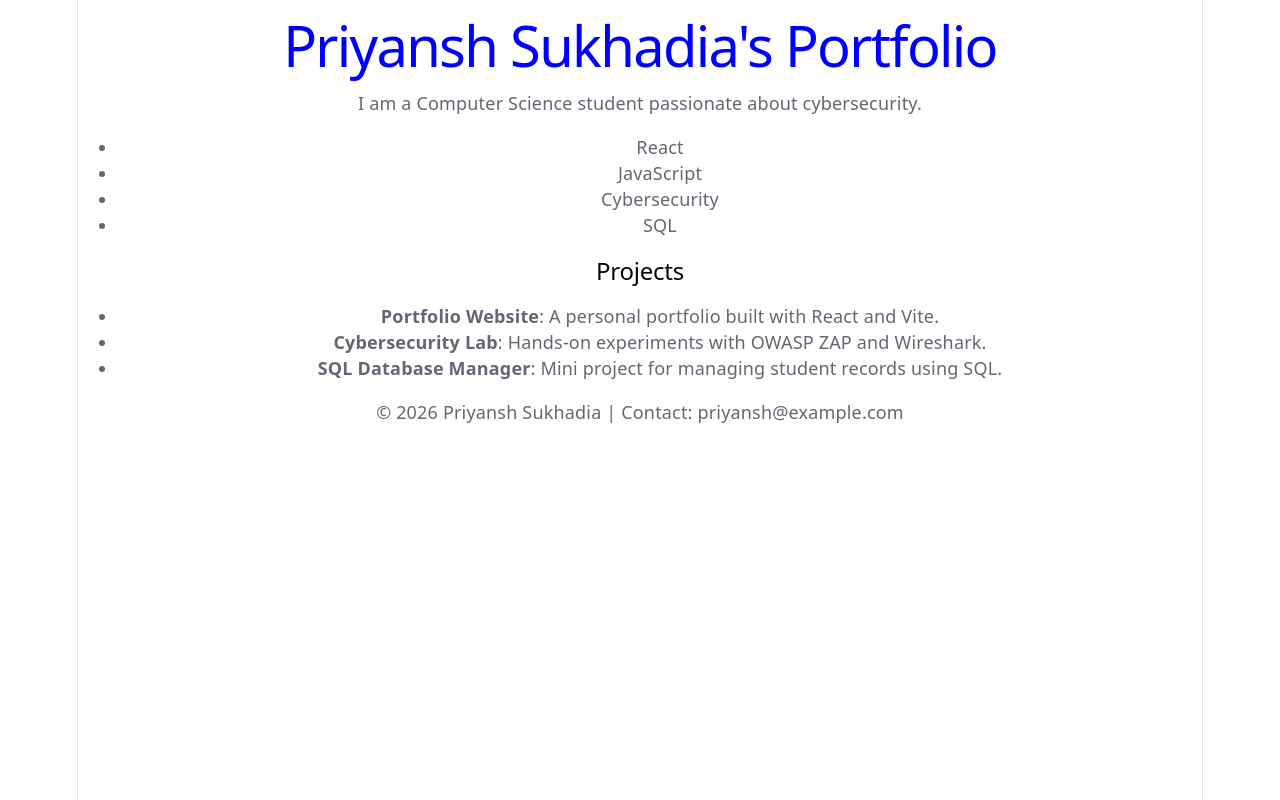
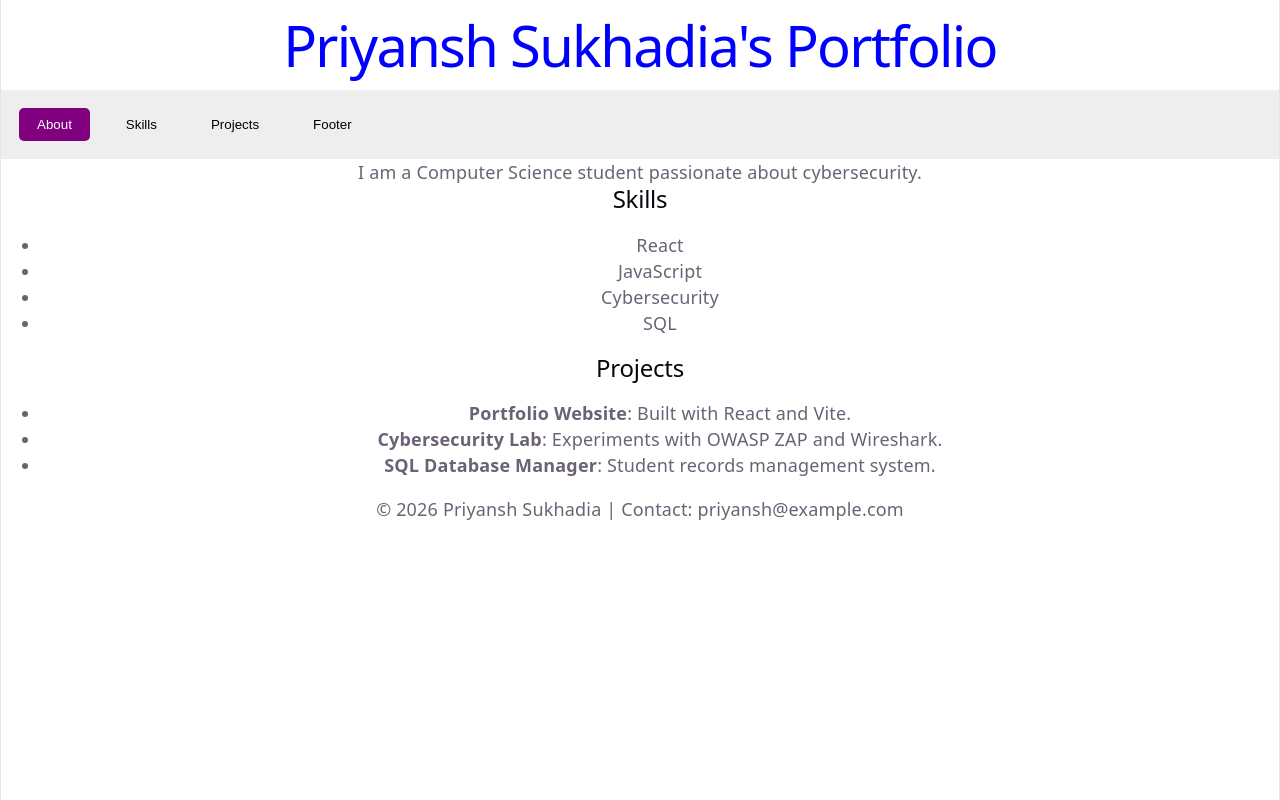
Before and after one commit to priyansh2412/portfolio-24cs096, a React (Vite) app: page / in a window 1280 px wide. Built offline with nearby package versions, Linux system fonts and the light colour scheme.

Commit message:
Updated components with added navbar

```diff
--- a/src/App.jsx
+++ b/src/App.jsx
@@ -1,4 +1,5 @@
 import Header from "./components/Header";
+import NavBar from "./components/NavBar";
 import About from "./components/About";
 import Skills from "./components/Skills";
 import Projects from "./components/Projects";
@@ -10,6 +11,7 @@ function App() {
   return (
     <div>
       <Header name="Priyansh Sukhadia" themeColor="purple" />
+      <NavBar />
       <About />
       <Skills skillList={skills} />
       <Projects />
--- a/src/components/About.jsx
+++ b/src/components/About.jsx
@@ -1,4 +1,4 @@
 function About() {
-  return <p>I am a Computer Science student passionate about cybersecurity.</p>;
+  return <section id="about"><p>I am a Computer Science student passionate about cybersecurity.</p></section>;
 }
 export default About;
--- a/src/components/Footer.jsx
+++ b/src/components/Footer.jsx
@@ -1,4 +1,4 @@
 function Footer() {
-  return <footer>© 2026 Priyansh Sukhadia | Contact: priyansh@example.com</footer>;
+  return <footer id="footer">© 2026 Priyansh Sukhadia | Contact: priyansh@example.com</footer>;
 }
 export default Footer;
--- /dev/null
+++ b/src/components/NavBar.jsx
@@ -0,0 +1,33 @@
+import { useState } from "react";
+
+function NavBar() {
+  const [active, setActive] = useState("about");
+
+  const handleClick = (section) => {
+    setActive(section);
+    document.getElementById(section).scrollIntoView({ behavior: "smooth" });
+  };
+
+  return (
+    <nav style={{ display: "flex", gap: "1rem", padding: "1rem", background: "#eee" }}>
+      {["about", "skills", "projects", "footer"].map((section) => (
+        <button
+          key={section}
+          onClick={() => handleClick(section)}
+          style={{
+            background: active === section ? "purple" : "transparent",
+            color: active === section ? "white" : "black",
+            border: "none",
+            padding: "0.5rem 1rem",
+            cursor: "pointer",
+            borderRadius: "5px"
+          }}
+        >
+          {section.charAt(0).toUpperCase() + section.slice(1)}
+        </button>
+      ))}
+    </nav>
+  );
+}
+
+export default NavBar;
--- a/src/components/Projects.jsx
+++ b/src/components/Projects.jsx
@@ -1,22 +1,19 @@
 function Projects() {
   const projects = [
-    { title: "Portfolio Website", description: "A personal portfolio built with React and Vite." },
-    { title: "Cybersecurity Lab", description: "Hands-on experiments with OWASP ZAP and Wireshark." },
-    { title: "SQL Database Manager", description: "Mini project for managing student records using SQL." }
+    { title: "Portfolio Website", description: "Built with React and Vite." },
+    { title: "Cybersecurity Lab", description: "Experiments with OWASP ZAP and Wireshark." },
+    { title: "SQL Database Manager", description: "Student records management system." }
   ];
 
   return (
-    <section>
+    <section id="projects">
       <h2>Projects</h2>
       <ul>
-        {projects.map((p, index) => (
-          <li key={index}>
-            <strong>{p.title}</strong>: {p.description}
-          </li>
+        {projects.map((p, i) => (
+          <li key={i}><strong>{p.title}</strong>: {p.description}</li>
         ))}
       </ul>
     </section>
   );
 }
-
 export default Projects;
--- a/src/components/Skills.jsx
+++ b/src/components/Skills.jsx
@@ -1,8 +1,11 @@
 function Skills({ skillList }) {
   return (
-    <ul>
-      {skillList.map((s) => <li key={s}>{s}</li>)}
-    </ul>
+    <section id="skills">
+      <h2>Skills</h2>
+      <ul>
+        {skillList.map((s) => <li key={s}>{s}</li>)}
+      </ul>
+    </section>
   );
 }
 export default Skills;
--- a/src/index.css
+++ b/src/index.css
@@ -55,7 +55,7 @@ body {
 }
 
 #root {
-  width: 1126px;
+  width: 100%;
   max-width: 100%;
   margin: 0 auto;
   text-align: center;
```
